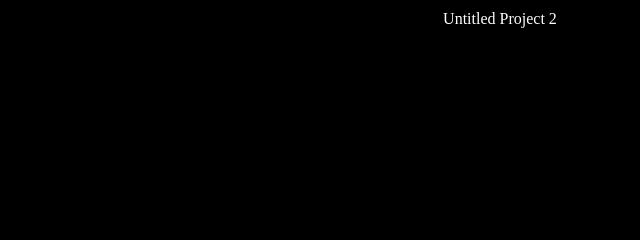
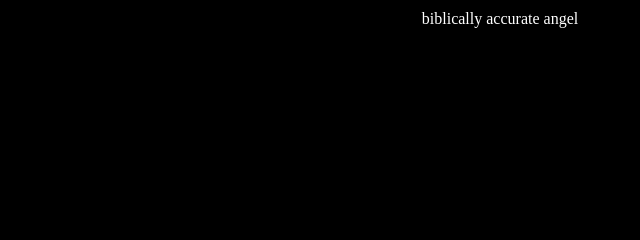
Before and after one commit to mitchellaha/threejs-projects, a website built with Vite: page projects/bibleangel/index.html in a window 1280 px wide. Shown: the top 240 px of the page, 140-780 px from the left. Built offline with nearby package versions, Linux system fonts and the light colour scheme.

Commit message:
Added: Named Title

```diff
--- a/projects/bibleangel/index.html
+++ b/projects/bibleangel/index.html
@@ -3,7 +3,7 @@
 
 <head>
 	<meta charset="utf-8">
-	<title>Unitled Project 2</title>
+	<title>biblically accurate angel</title>
 	<script type="importmap">
 		{
 			"imports": {
@@ -47,7 +47,7 @@
 
 <body>
 	<script type="module" src="./main.js"></script>
-	<div id="info">Untitled Project 2</div>
+	<div id="info">biblically accurate angel</div>
 	<button id="startButton">Play</button>
 </body>
 
```
